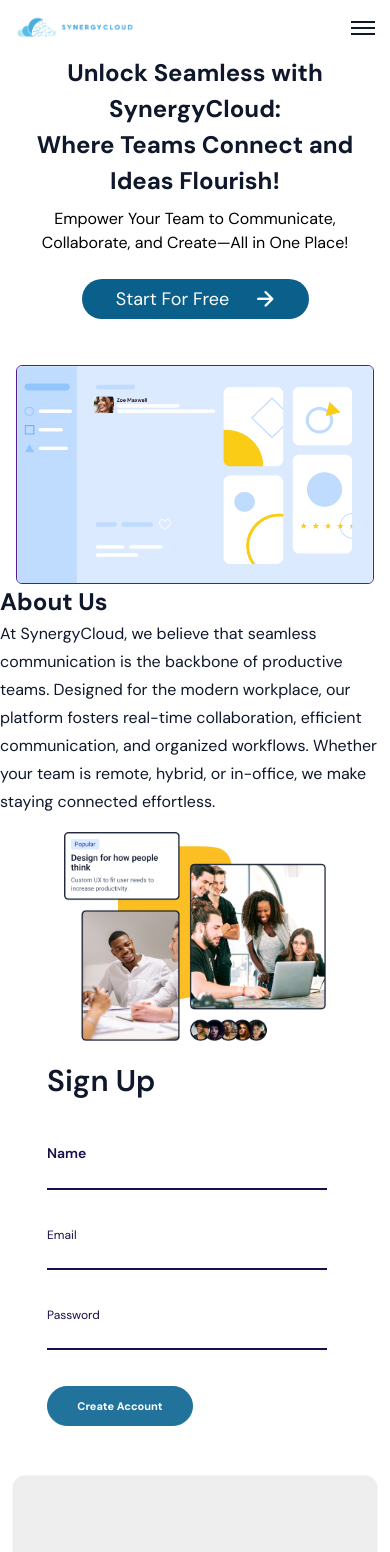
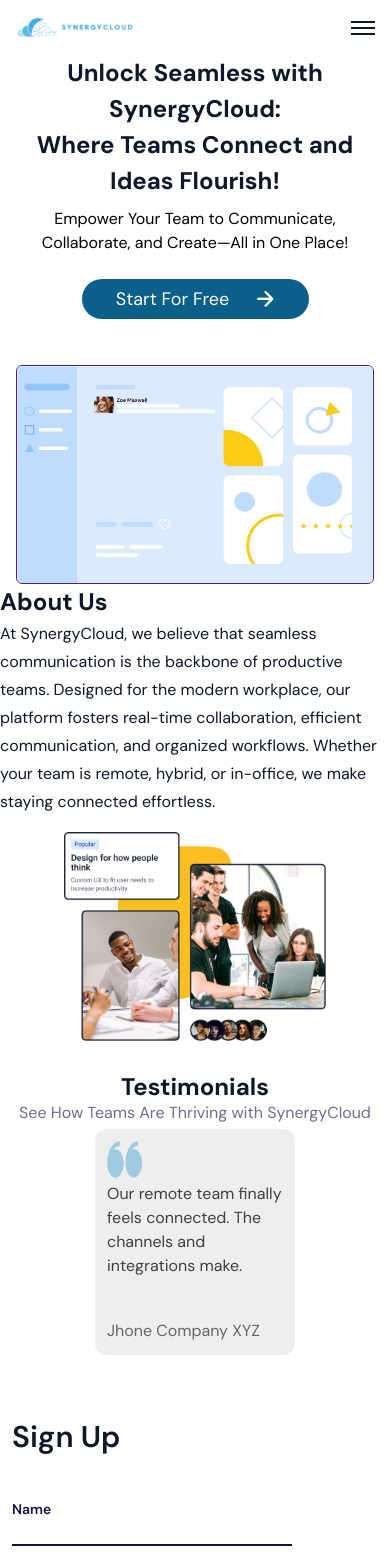
Before and after one commit to waqar-ahmad356/cynergycloud-tailwindcss, a React (Vite) app: page / in a window 390 px wide. Shown: the top 1552 px of the page. Built offline with nearby package versions, Linux system fonts and the light colour scheme.

Commit message:
development-mode

```diff
--- a/package.json
+++ b/package.json
@@ -12,7 +12,8 @@
   "dependencies": {
     "react": "^18.3.1",
     "react-dom": "^18.3.1",
-    "react-scroll": "^1.9.0"
+    "react-scroll": "^1.9.0",
+    "swiper": "^11.1.14"
   },
   "devDependencies": {
     "@eslint/js": "^9.11.1",
--- a/src/App.jsx
+++ b/src/App.jsx
@@ -5,6 +5,7 @@
 import Footer from './components/Footer/Footer'
 import Signup from './components/Signup/Signup'
 import Contact from './components/Contact/Contact'
+import Testimonials from './components/Testimonials/Testimonials'
 
 const App = () => {
   return (
@@ -12,6 +13,7 @@
       <Navbar/>
       <Hero/>
       <About/>
+      <Testimonials/>
       <Signup/>
       <Contact/>
       <Footer/>
--- a/src/components/Signup/Signup.jsx
+++ b/src/components/Signup/Signup.jsx
@@ -4,49 +4,59 @@
 
 const Signup = () => {
   return (
-    <div className="py-[17px] lg:py[47px] lg:px-[19px] px-[12px] lg:bg-[#eeeeee]" id="signup">
-      <div className="flex flex-col lg:flex-row lg:py-[120px] lg:justify-center lg:gap[94px] gap-[49px]">
+    <div className="lg:px-[200px] px-[12px] lg:bg-[#eeeeee]" id="signup">
+      <div className="flex flex-col lg:flex-row lg:py-[120px] lg:justify-center lg:items-center lg:gap-[94px] gap-[49px]">
+
         {/* Signup Form Section */}
-        <div className="px-[35px] flex flex-col gap-[40px] lg:gap-[68px]">
-        <h2 className="text-[#0F172A] text-[30px] lg:text-[56px] font-semibold">Sign Up</h2>
+        <div className="flex flex-col gap-[40px] lg:gap-[68px]">
+          {/* Signup Title */}
+          <h2 className="text-[#0F172A] text-[30px] lg:text-[56px] font-semibold">Sign Up</h2>
+
+          {/* Signup Form */}
           <form className="flex flex-col items-start justify-between gap-[36px]">
+
+            {/* Name Input Field */}
             <div className="flex flex-col items-start gap-0 ">
-            <label className="text-[#170F49] text-[14px] lg:text-[28px] font-semibold">Name</label>
+              <label className="text-[#170F49] text-[14px] lg:text-[28px] font-semibold">Name</label>
               <input
                 type="text"
                 className="border-b-2 lg:border-b-[3px] border-[#170F49] w-[280px] lg:w-[400px] lg:bg-transparent"
                 id="name"
-
               />
             </div>
+
+            {/* Email Input Field */}
             <div className="flex flex-col items-start gap-0">
-            <label className="text-[12px] text-[#170F49] lg:text-[24px] font-normal">Email</label>
+              <label className="text-[12px] text-[#170F49] lg:text-[24px] font-normal">Email</label>
               <input
                 type="email"
-                className="border-b-2  border-[#170F49] w-[280px] lg:w-[400px] lg:bg-transparent"
+                className="border-b-2 border-[#170F49] w-[280px] lg:w-[400px] lg:bg-transparent"
                 id="email"
-
               />
             </div>
+
+            {/* Password Input Field */}
             <div className="flex flex-col items-start gap-0">
-            <label className="text-[12px] text-[#170F49] lg:text-[24px] font-normal">Password</label>
+              <label className="text-[12px] text-[#170F49] lg:text-[24px] font-normal">Password</label>
               <input
                 type="password"
-                className="border-b-2  border-[#170F49] w-[280px] lg:w-[400px] lg:bg-transparent"
+                className="border-b-2 border-[#170F49] w-[280px] lg:w-[400px] lg:bg-transparent"
                 id="password"
-
               />
             </div>
-            <button type="submit" className="flex justify-center items-center bg-[#22739C] border-[1.2px] lg:border-[2.5px]
-            border-[#22739C] py-[12px] lg:py-[24px] lg:px-[28px] px-[15px] rounded-full lg:w-[276px] lg:h-[76px] text-[white] lg:text-[21px] text-[11px] font-bold w-[146px] h-[40px] " >
+
+            {/* Create Account Button */}
+            <button
+              type="submit"
+              className="flex justify-center items-center bg-[#22739C] border-[1.2px] lg:border-[2.5px] border-[#22739C] py-[12px] lg:py-[24px] lg:px-[28px] px-[15px] rounded-full lg:w-[276px] lg:h-[76px] text-[white] lg:text-[21px] text-[11px] font-bold w-[146px] h-[40px]"
+            >
               Create Account
             </button>
           </form>
-
         </div>
 
         {/* Image Section */}
-        <div className="lg:flex lg:justify-center lg:items-center lg:w-[665px] lg:h-[498px] " >
+        <div className="lg:flex lg:justify-center lg:items-center lg:w-[665px] lg:h-[498px]">
           <img src={signup_img} className="" alt="Signup Visual" />
         </div>
       </div>
--- /dev/null
+++ b/src/components/Swiper/Swiper.css
@@ -0,0 +1,28 @@
+
+
+
+
+  /* Adjust for smaller screens */
+  /* Adjust for smaller screens */
+  @media (max-width: 768px) {
+    SwiperSlide {
+      width: calc(60% - 20px); /* Center slide will take 60% of the width */
+      margin: 0 10px; /* Spacing between slides */
+    }
+
+    /* Center the active card */
+    Swiper {
+      padding: 0 40px; /* Add side padding for the partial slides */
+    }
+
+
+
+    /* Adjust for partially visible slides */
+    SwiperSlide:first-child {
+      margin-left: -15%; /* Show part of the first slide */
+    }
+
+    SwiperSlide:last-child {
+      margin-right: -15%; /* Show part of the last slide */
+    }
+  }
--- /dev/null
+++ b/src/components/Swiper/Swiper.jsx
@@ -0,0 +1,67 @@
+import React from "react";
+import { Swiper, SwiperSlide } from "swiper/react";
+import "swiper/css";
+import "swiper/css/navigation";
+import "swiper/css/pagination";
+import { Autoplay } from "swiper/modules";
+import "./Swiper.css"; // Custom styles
+import testimonial_icon from "../../assets/testimonial-icon.png";
+
+const MySwiper = () => {
+  return (
+    <div className="lg:p-0 overflow-x-hidden  ">
+      <Swiper
+        spaceBetween={22}
+        slidesPerView={5} // Show 5 slides on larger screens
+        centeredSlides={true} // Center the active slide
+        autoplay={{
+          delay: 1000,
+          disableOnInteraction: true,
+        }}
+        loop={true} // Enable looping
+        breakpoints={{
+          320: {
+            slidesPerView: 1,
+            spaceBetween: 20,
+          },
+          640: {
+            slidesPerView: 2,
+            spaceBetween: 30,
+          },
+          768: {
+            slidesPerView: 3, // Show 3 slides on medium screens
+            spaceBetween: 5,
+          },
+          1024: {
+            slidesPerView: 5, // Show 5 slides on larger screens
+            spaceBetween: 30,
+          },
+        }}
+        modules={[Autoplay]} className="p-0"
+      >
+        {Array.from({ length: 10 }, (_, index) => (
+          <SwiperSlide key={index} className="lg:w-[calc(20%-20px)] w-[calc(60%-20px)] flex justify-center ">
+            <div className="flex flex-col lg:p-7 p-3 lg:gap-[96px] gap-[41px] bg-[#eeeeee] lg:w-[260px] w-[200px] rounded-[12px] ">
+            <div className="flex flex-col gap-1 lg:gap-[10px]">
+              <img
+                src={testimonial_icon} className="lg:w-[79px] lg:h[84px] w-[35px] h-[37px]"
+                alt={`Client ${index + 1}`}
+
+              />
+              <p className="lg:text-[28px] text-[#413D45] lg:font-normal lg:leading-9 lg:tracking-[-0.75px] ">
+                Our remote team finally feels connected. The channels and
+                integrations make.
+              </p>
+              </div>
+              <div >
+                <p className="lg:text-[12px] lg:text-[#413D45] text-[#67646A] text-[8px] leading-2 font-normal lg:leading-5 lg:tracking-[-0.147px]"> Jhone Company XYZ</p>
+              </div>
+            </div>
+          </SwiperSlide>
+        ))}
+      </Swiper>
+    </div>
+  );
+};
+
+export default MySwiper;
--- /dev/null
+++ b/src/components/Testimonials/Testimonials.css
@@ -0,0 +1,15 @@
+
+
+
+  @media (max-width: 768px) {
+    .testimonials {
+      padding: 10px 0px;
+    }
+    .testimonials h2 {
+      font-size: 24px;
+      margin-bottom: 0px;
+    }
+    .testimonials p {
+      font-size: 16px;
+    }
+  }
--- /dev/null
+++ b/src/components/Testimonials/Testimonials.jsx
@@ -0,0 +1,20 @@
+import React from "react";
+import "./Testimonials.css";
+
+import MySwiper from "../Swiper/Swiper";
+
+const Testimonials = () => {
+  return (
+    <div className="testimonials lg:flex lg:flex-col lg:gap-6 gap-[11px] lg:pt-[65px] pt-[28px] pb-[59px] lg:pb-[127px]">
+    <div className="flex flex-col lg:gap-0 gap-0 justify-center items-center">
+      <h2 className="text-[#0f172a] text-[24px] lg:text-[56px] font-bold lg:leading-[85px]  ">Testimonials</h2>
+      <p className=" lg:text-[21px] text-[10px] text-[#6f6c90] font-normal leading-4 lg:leading-8 ">See How Teams Are Thriving with SynergyCloud</p>
+      </div>
+      <div className="mt-2">
+      <MySwiper />
+      </div>
+    </div>
+  );
+};
+
+export default Testimonials;
--- a/src/index.css
+++ b/src/index.css
@@ -7,6 +7,7 @@
 }
 body{
   font-family: "DM Sans",sans-serif;
+  overflow-x: hidden;
 }
 a{
   text-decoration: none
```
Also changed, not shown: src/components/Hero/Hero.jsx (+32 -14 lines), src/components/Navbar/Navbar.jsx (+46 -21 lines), 1 other file (tests, documents, lock files or other folders).
